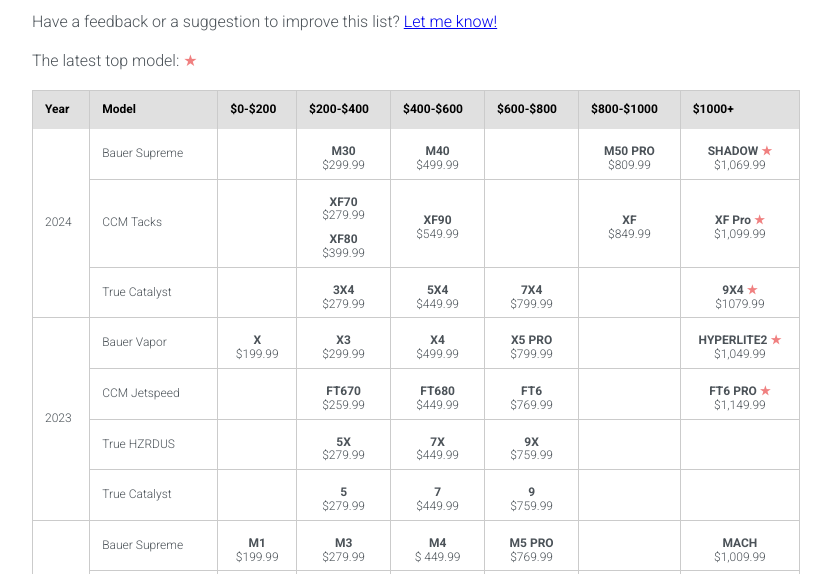
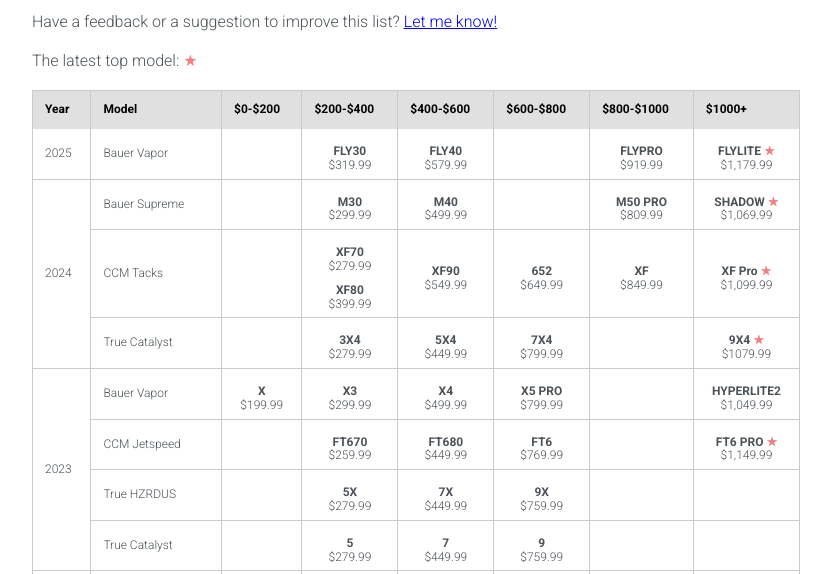
Before and after one commit to djamshed/hockeyskatesdb, a plain HTML site: page index.html in a window 1280 px wide. Shown: the part 152-726 px from the top of the page, without its empty margins (224-1055 px from the left). Drawn offline with nearby package versions, Linux system fonts and the light colour scheme.

Commit message:
Add 2025 vapors

```diff
--- a/index.html
+++ b/index.html
@@ -18,13 +18,18 @@
     <link rel="stylesheet" href="styles.css" />
 
     <!-- Google tag (gtag.js) -->
-    <script async src="https://www.googletagmanager.com/gtag/js?id=G-L5Q6H1L1HT"></script>
+    <script
+      async
+      src="https://www.googletagmanager.com/gtag/js?id=G-L5Q6H1L1HT"
+    ></script>
     <script>
       window.dataLayer = window.dataLayer || [];
-      function gtag(){dataLayer.push(arguments);}
-      gtag('js', new Date());
+      function gtag() {
+        dataLayer.push(arguments);
+      }
+      gtag("js", new Date());
 
-      gtag('config', 'G-L5Q6H1L1HT');
+      gtag("config", "G-L5Q6H1L1HT");
     </script>
   </head>
 
@@ -64,10 +69,36 @@
         </thead>
         <tbody>
           <tr>
+            <td rowspan="1">2025</td>
+            <td>Bauer Vapor</td>
+            <td></td>
+
+            <td>
+              <div class="model">FLY30</div>
+              <div class="price">$319.99</div>
+            </td>
+            <td>
+              <div class="model">FLY40</div>
+              <div class="price">$579.99</div>
+            </td>
+            <td></td>
+            <td>
+              <div class="model">FLYPRO</div>
+              <div class="price">$919.99</div>
+            </td>
+            <td title="the latest top model in the BAUER Vapor lineup">
+              <div class="model">
+                FLYLITE
+                <span class="latest-annotation">&#9733;</span>
+              </div>
+              <div class="price">$1,179.99</div>
+            </td>
+          </tr>
+
+          <tr>
             <td rowspan="3">2024</td>
             <td>Bauer Supreme</td>
-            <td>
-            </td>
+            <td></td>
 
             <td>
               <div class="model">M30</div>
@@ -104,6 +135,8 @@
               <div class="price">$549.99</div>
             </td>
             <td>
+              <div class="model">652</div>
+              <div class="price">$649.99</div>
             </td>
             <td>
               <div class="model">XF</div>
@@ -133,7 +166,9 @@
             </td>
             <td></td>
             <td title="the latest top model in the TRUE Catalyst lineup">
-              <div class="model">9X4 <span class="latest-annotation">&#9733;</span></div>
+              <div class="model">
+                9X4 <span class="latest-annotation">&#9733;</span>
+              </div>
               <div class="price">$1079.99</div>
             </td>
           </tr>
@@ -158,11 +193,8 @@
               <div class="price">$799.99</div>
             </td>
             <td></td>
-            <td title="the latest top model in the BAUER VAPOR lineup">
-              <div class="model">
-                HYPERLITE2
-                <span class="latest-annotation">&#9733;</span>
-              </div>
+            <td>
+              <div class="model">HYPERLITE2</div>
               <div class="price">$1,049.99</div>
             </td>
           </tr>
```
